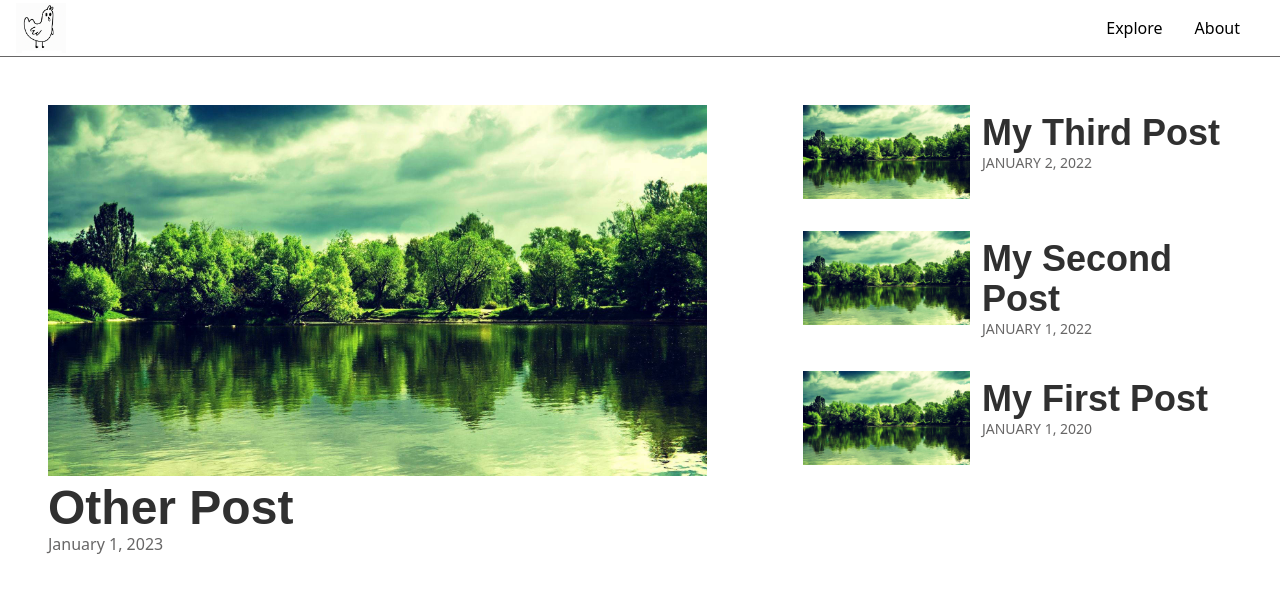
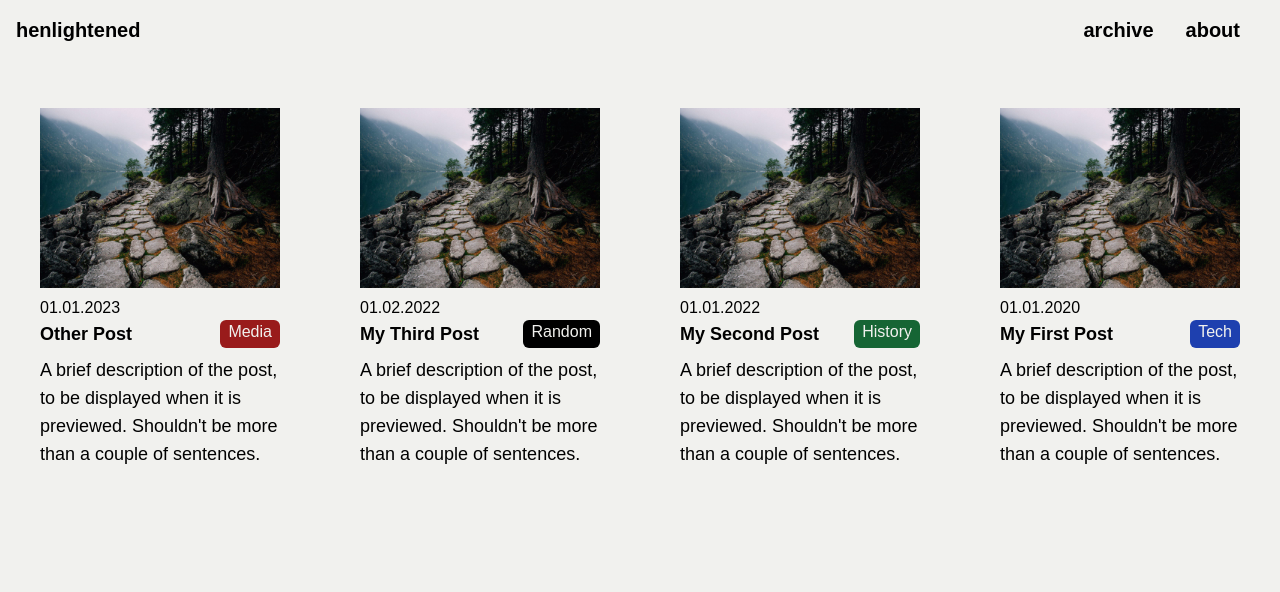
Before and after one commit to hentity/site, a Next.js app: page / in a window 1280 px wide. Shown: the top 592 px of the page. Built offline with nearby package versions, Linux system fonts and the light colour scheme.

Commit message:
layout, UI changes

```diff
--- a/app/globals.css
+++ b/app/globals.css
@@ -4,5 +4,5 @@
 @import url("https://fonts.googleapis.com/css2?family=Mulish&display=swap");
 
 body {
-    @apply bg-white;
+    @apply bg-site-background;
   }
--- a/app/page.jsx
+++ b/app/page.jsx
@@ -5,59 +5,76 @@ import Image from "next/image";
 
 export default async function Home({ params }) {
   const allPostsData = await getSortedPostsData();
-  const heroPost = allPostsData[0];
-  const recentPosts = allPostsData.slice(1, 4);
+  const recentPosts = allPostsData.slice(0, 4);
+
+  function getColourFromCategory(category) {
+    switch (category) {
+      case "Tech":
+        return "bg-blue-800";
+      case "Media":
+        return "bg-red-800";
+      case "History":
+        return "bg-green-800";
+      default:
+        return "bg-black";
+    }
+  }
 
   return (
     <>
-      <div className="flex">
-        <div className="w-3/5 m-8">
-          <div key={heroPost.id} className="p-4">
-            <Image
-              src={heroPost.coverImage}
-              alt={heroPost.title}
-              width={1920}
-              height={1080}
-            />
-            <h3 className="text-5xl mt-2 font-mulish font-bold text-darkgrey">
-              <Link href={`/posts/${heroPost.id}`} className="">
-                {heroPost.title}
+      <div className="flex place-center ">
+        <div className="m-2 grid gap-4 grid-cols-4 grid-rows-3">
+          {recentPosts.map(
+            ({ id, date, title, category, coverImage, description }) => (
+              <Link
+                key={id}
+                href={`/posts/${id}`}
+                className={
+                  "transition duration-500 m-4 p-4 h-128 ease-in-out items-top justify-items-stretch hover:bg-zinc-200"
+                }
+              >
+                <div className="">
+                  <Image
+                    className="py-2 group/image"
+                    src={coverImage}
+                    alt={title}
+                    width={1280}
+                    height={960}
+                  />
+                </div>
+                <div className="flex flex-col justify-top">
+                  <p className=" text-medgrey text-md font-light font-mulish">
+                    {new Date(date)
+                      .toLocaleDateString(undefined, {
+                        year: "numeric",
+                        month: "2-digit",
+                        day: "2-digit",
+                      })
+                      .replace(/\//g, ".")}
+                  </p>
+                  <div className="flex">
+                    <div className="w-2/3 text-lg font-mulish font-bold text-black">
+                      {title}
+                    </div>
+                    <div className="flex w-1/3 justify-end">
+                      <div
+                        className={
+                          "px-2 rounded-md font-mulish text-right justify-self-end text-site-background" +
+                          " " +
+                          getColourFromCategory(category)
+                        }
+                      >
+                        {category}
+                      </div>
+                    </div>
+                  </div>
+                  <p className="text-lg font-mulish text-grey mt-2">
+                    {description}
+                  </p>
+                </div>
               </Link>
-            </h3>
-            <p className="text-medgrey text-m">
-              {new Date(heroPost.date).toLocaleDateString(undefined, {
-                year: "numeric",
-                month: "long",
-                day: "numeric",
-              })}
-            </p>
-          </div>
-        </div>
-        <div className="w-2/5 m-8">
-          {recentPosts.map(({ id, date, title, coverImage }) => (
-            <div key={id} className="p-4 flex">
-              <div className="w-2/5">
-                <Image
-                  src={coverImage}
-                  alt={title}
-                  width={1920}
-                  height={1080}
-                />
-              </div>
-              <div className="ml-3 w-3/5">
-                <h3 className="text-4xl mt-2 font-mulish font-bold text-darkgrey">
-                  <Link href={`/posts/${id}`}>{title}</Link>
-                </h3>
-                <p className="text-medgrey text-m uppercase text-sm">
-                  {new Date(date).toLocaleDateString(undefined, {
-                    year: "numeric",
-                    month: "long",
-                    day: "numeric",
-                  })}
-                </p>
-              </div>
-            </div>
-          ))}
+            )
+          )}
         </div>
       </div>
     </>
--- a/components/navbar.jsx
+++ b/components/navbar.jsx
@@ -5,44 +5,33 @@ import Link from "next/link";
 export default function Navbar() {
   return (
     <>
-      <nav className="flex px-4 border-b border-medgrey items-center relative">
-        <div className="text-lg font-bold md:py-0 py-4">
+      <nav className="flex px-4 items-center relative">
+        <div className="text-xl font-bold md:py-0 py-4">
           <Link href="/">
-            <Image
-              src="/img/henlightened.png" // replace with the actual path to your image
-              alt="Logo"
-              width={50} // replace with your logo's width
-              height={50} // replace with your logo's height
-            />
+            <span className="relative text-xl font-mulish w-fit block after:block after:content-[''] after:absolute after:h-[3px] after:bg-black after:w-full after:scale-x-0 after:hover:scale-x-100 after:transition after:duration-300 after:origin-left">
+              henlightened
+            </span>
           </Link>
         </div>
         <ul className="md:px-2 ml-auto md:flex absolute md:relative top-full left-0 right-0">
           <li>
             <a
               href="#"
-              className="flex md:inline-flex p-4 items-center hover:bg-gray-100"
+              className="flex md:inline-flex p-4 items-center rounded-md"
             >
-              <span>Explore</span>
+              <span className="relative lowercase font-mulish font-bold text-xl font-mulish w-fit block after:block after:content-[''] after:absolute after:h-[3px] after:bg-black after:w-full after:scale-x-0 after:hover:scale-x-100 after:transition after:duration-300 after:origin-left">
+                Archive
+              </span>
             </a>
           </li>
           <li>
-            <a
-              href="#"
-              className="flex md:inline-flex p-4 items-center hover:bg-gray-100"
-            >
-              <span>About</span>
+            <a href="#" className="flex md:inline-flex p-4 items-center">
+              <span className="relative lowercase font-mulish font-bold text-xl font-mulish w-fit block after:block after:content-[''] after:absolute after:h-[3px] after:bg-black after:w-full after:scale-x-0 after:hover:scale-x-100 after:transition after:duration-300 after:origin-left">
+                About
+              </span>
             </a>
           </li>
         </ul>
-        <div className="ml-auto md:hidden text-gray-500 cursor-pointer">
-          <svg
-            xmlns="http://www.w3.org/2000/svg"
-            className="w-5 h-5 fill-current"
-            viewBox="0 0 24 24"
-          >
-            <path d="M24 20.188l-8.315-8.209 8.2-8.282-3.697-3.697-8.212 8.318-8.31-8.203-3.666 3.666 8.321 8.24-8.206 8.313 3.666 3.666 8.237-8.318 8.285 8.203z" />
-          </svg>
-        </div>
       </nav>
     </>
   );
--- a/posts/first_post.md
+++ b/posts/first_post.md
@@ -1,7 +1,9 @@
 ---
 title: "My First Post"
+category: "Tech"
 date: "2020-01-01"
-coverImage: "/img/test.jpeg"
+coverImage: "/img/test.jpg"
+description: "A brief description of the post, to be displayed when it is previewed. Shouldn't be more than a couple of sentences."
 ---
 
 # This is my first post.
--- a/posts/other_post.md
+++ b/posts/other_post.md
@@ -1,7 +1,9 @@
 ---
 title: "Other Post"
+category: "Media"
 date: "2023-01-01"
-coverImage: "/img/test.jpeg"
+coverImage: "/img/test.jpg"
+description: "A brief description of the post, to be displayed when it is previewed. Shouldn't be more than a couple of sentences."
 ---
 
 This is another post.
--- a/posts/second_post.md
+++ b/posts/second_post.md
@@ -1,7 +1,9 @@
 ---
 title: "My Second Post"
+category: "History"
 date: "2022-01-01"
-coverImage: "/img/test.jpeg"
+coverImage: "/img/test.jpg"
+description: "A brief description of the post, to be displayed when it is previewed. Shouldn't be more than a couple of sentences."
 ---
 
 This is my second post.
--- a/posts/third_post.md
+++ b/posts/third_post.md
@@ -1,7 +1,9 @@
 ---
 title: "My Third Post"
+category: "Random"
 date: "2022-01-02"
-coverImage: "/img/test.jpeg"
+coverImage: "/img/test.jpg"
+description: "A brief description of the post, to be displayed when it is previewed. Shouldn't be more than a couple of sentences."
 ---
 
 This is my third post.
--- a/tailwind.config.js
+++ b/tailwind.config.js
@@ -34,9 +34,14 @@ const config = {
     },
     colors : {
       ...colors,
-      'darkgrey' : '#303030',
-      'medgrey' : '#676666',
-      'lightgrey' : '#e5e5e5',
+      'site-background': '#f1f1ee',
+      'cpale-yellow': '#fceec1',
+      'cdarker-yellow': '#c9a020',
+      'cred': '#cc8068',
+      'cblue': '#8cb5d0',
+      'clight-brown': '#ddcaa6',
+      'cgreen': '#b6d8b4',
+
     },
     fontFamily: {
       'mulish': ['Mulish', 'sans-serif']
```
Also changed, not shown: public/img/test.jpg (added).
